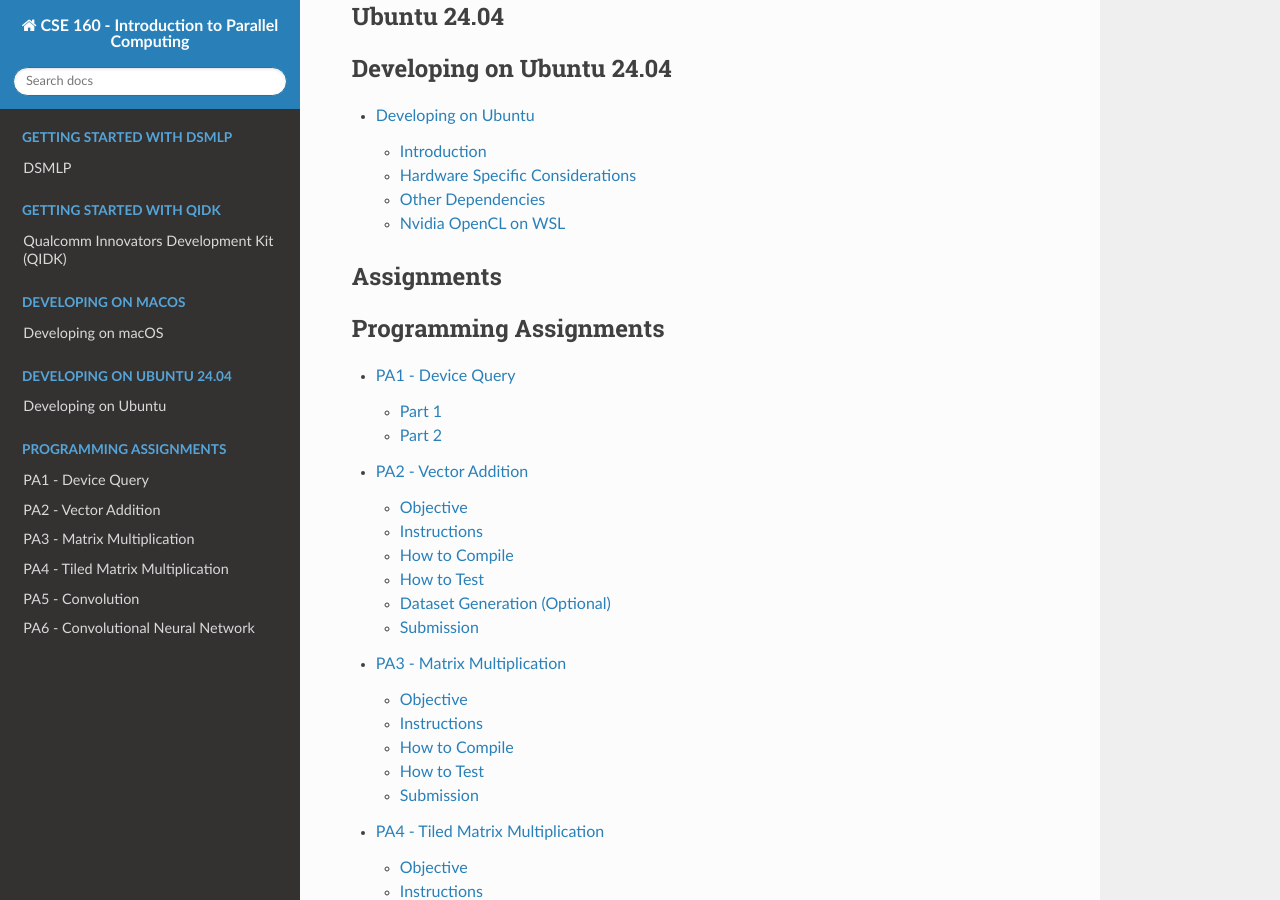
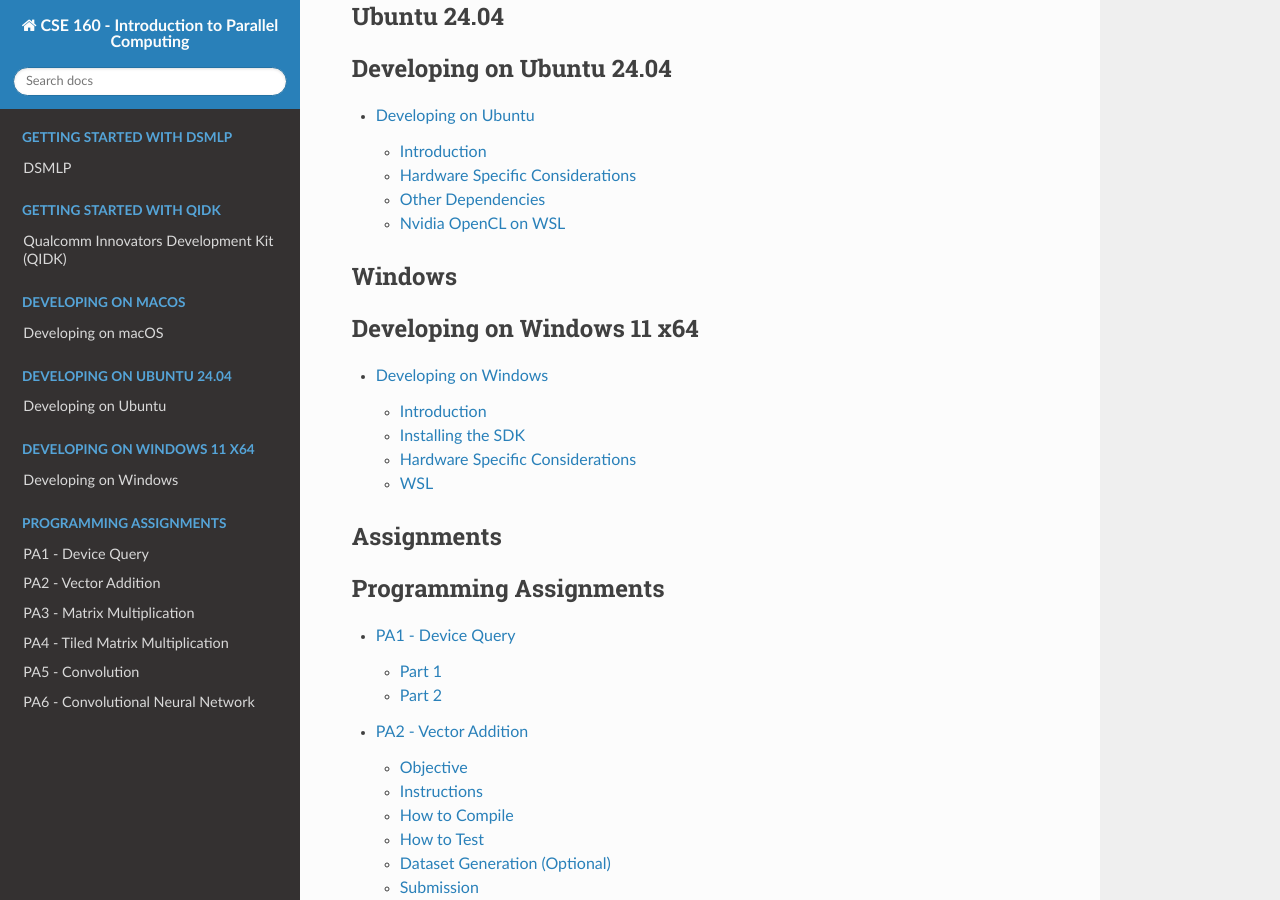
Before and after one commit to KastnerRG/cse160-docs, a Sphinx documentation site: the page built from docs/source/index.rst, in a window 1280 px wide and 900 px high, scrolled down 1348 px. Built offline with Sphinx 7.4.7 and the Read the Docs theme 3.1.0, drawn with Linux system fonts in a browser that asks for light colours; formulas are drawn with MathJax 3; some of the changed lines change nothing that is shown.

Commit message:
feat: start of windows setup

```diff
--- a/docs/source/index.rst
+++ b/docs/source/index.rst
@@ -37,6 +37,14 @@
 
    ubuntu
 
+Windows
+^^^^^^^
+.. toctree::
+   :maxdepth: 2
+   :caption: Developing on Windows 11 x64
+
+   windows
+
 Assignments
 ^^^^^^^^^^^
 .. toctree::
--- /dev/null
+++ b/docs/source/windows.rst
@@ -0,0 +1,33 @@
+=====================
+Developing on Windows
+=====================
+Introduction
+^^^^^^^^^^^^
+This document is a work in progress and is not yet complete.
+
+This guide is focused on running OpenCL on Windows 11 x64.
+These instructions may be different for other versions.
+
+Installing the SDK
+^^^^^^^^^^^^^^^^^^
+TODO
+
+Hardware Specific Considerations
+^^^^^^^^^^^^^^^^^^^^^^^^^^^^^^^^
+There are multiple different OpenCL drivers that allow you to run OpenCL on your hardware.
+We will look at Nvidia and x86_64. You may have other drivers on your machine.
+
+You can run it with `clinfo.exe`.  If you have results, you already have an OpenCL compatible driver installed.
+
+x86_64
+++++++
+If you do not have any other hardware available, you can still execute OpenCL directly on your CPU.
+To do so, you can install the Intel OneAPI.  This will run on both AMD and Intel CPUs.
+
+You can obtain it from here: `Intel OneAPI OpenCL Drivers <https://www.intel.com/content/www/us/en/developer/articles/tool/opencl-drivers.html>`.
+
+Once you have these installed, try `clinfo` again and confirm you have devices.
+
+WSL
+^^^
+On Windows, you can also enable WSL. In order to setup WSL, review the Ubuntu documentation on the left-hand side.
```
